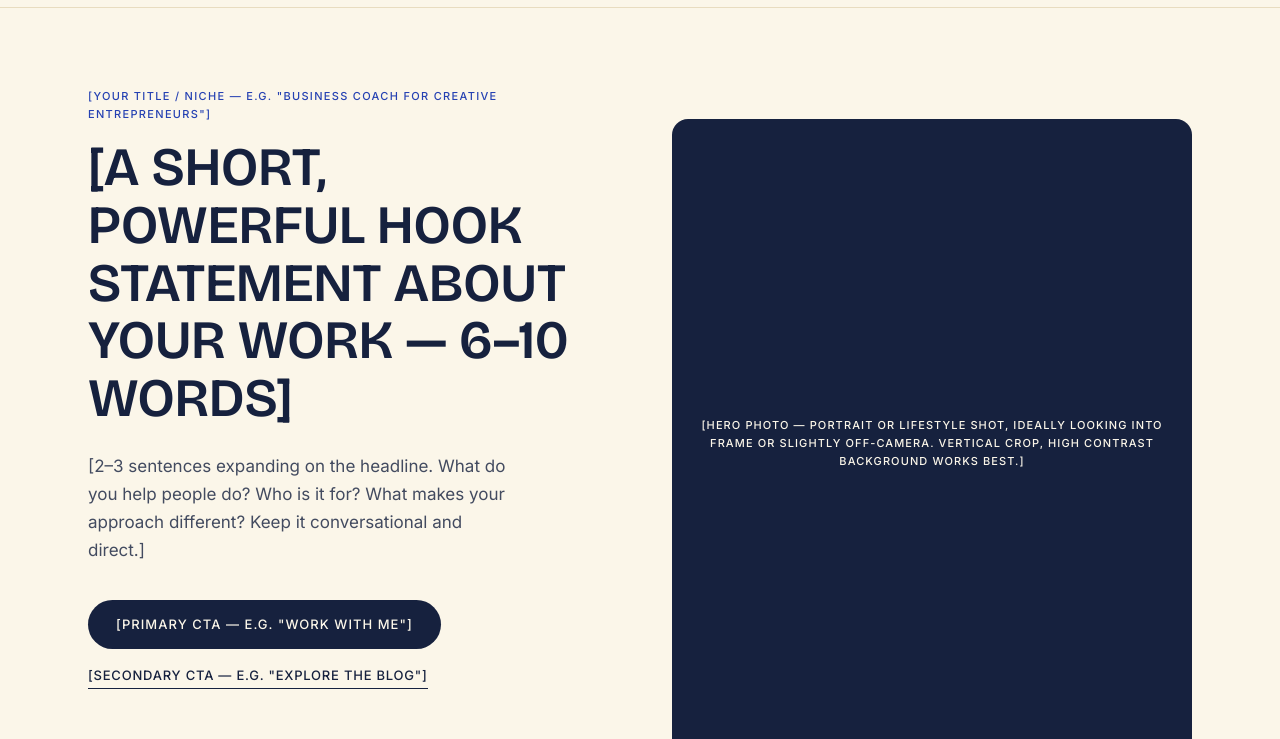
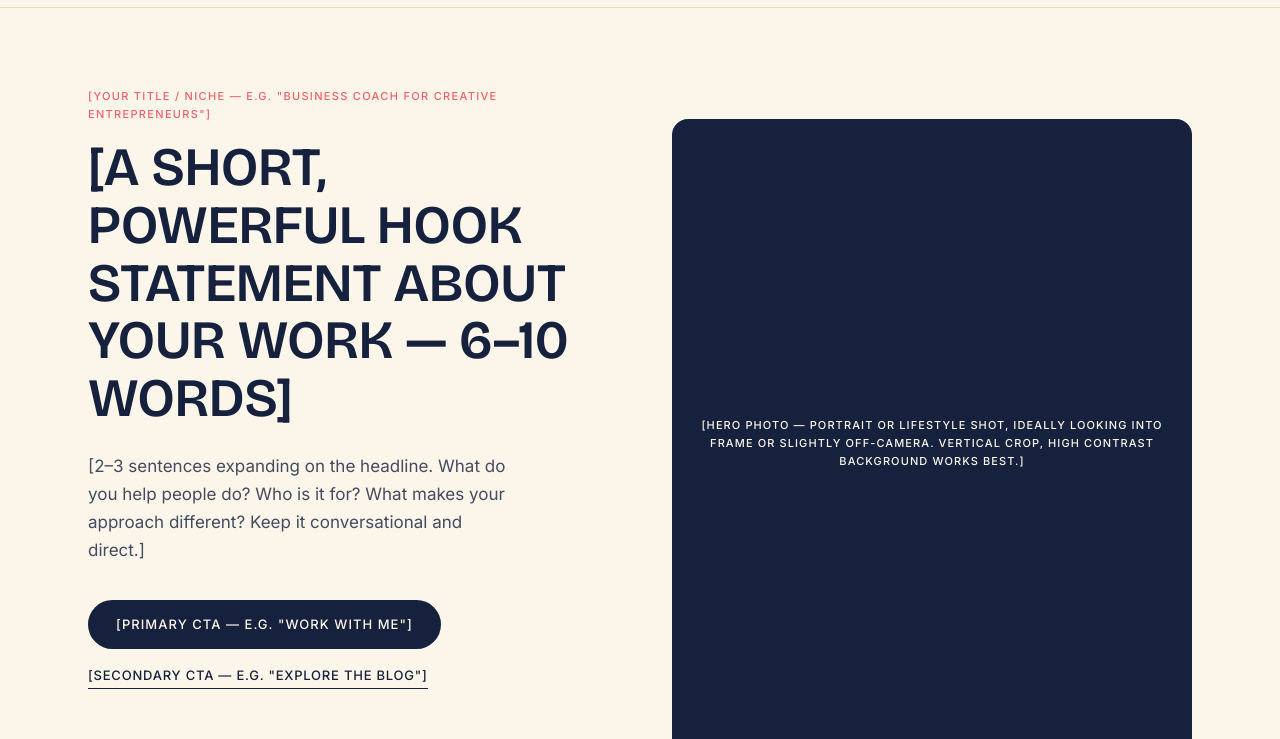
Before and after one commit to elevatedbusinessadmin/elevatedbusiness, a plain HTML site: page bella/index.html in a window 1280 px wide. Shown: the part 61-800 px from the top of the page. Drawn offline with nearby package versions, Linux system fonts and the light colour scheme.

Commit message:
Bella colour change

```diff
--- a/bella/css/bella-style.css
+++ b/bella/css/bella-style.css
@@ -5,7 +5,7 @@
 
 :root {
   --buttercream: #FBF6E9;
-  --cobalt: #2541B2;
+  --cobalt: #EF626C;
   --navy: #16213E;
   --white: #FFFFFF;
   --sand: #E8DCC0;
```
